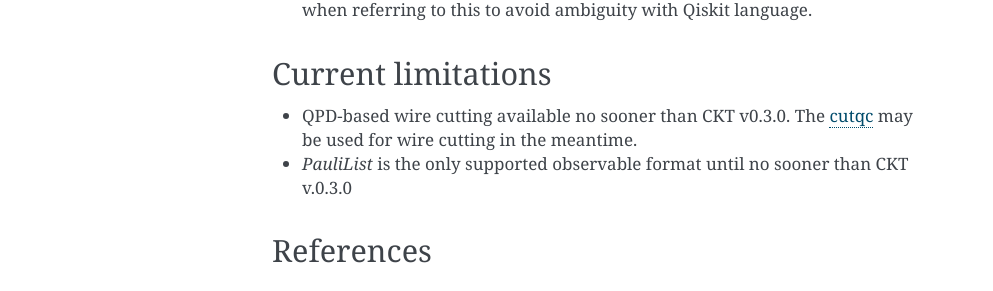
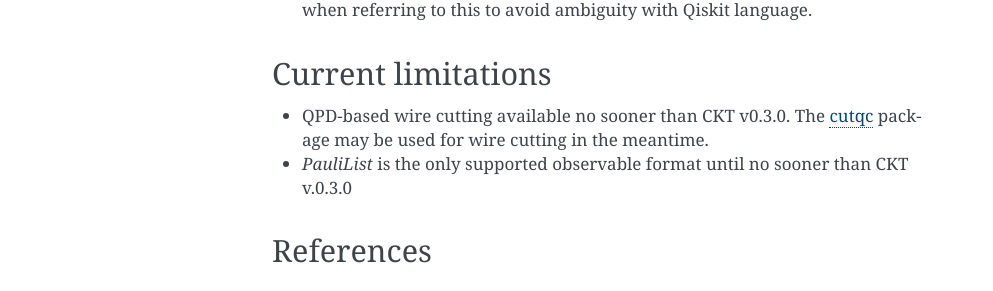
Before and after one commit to Qiskit/qiskit-addon-cutting, a Sphinx documentation site: the page built from docs/circuit_cutting/explanation/index.rst, in a window 1280 px wide. Shown: the part 1318-1609 px from the top of the page, without its empty margins (148-1141 px from the left). Built offline with Sphinx 7.4.7, drawn with Linux system fonts in a browser that asks for light colours.

Commit message:
Update index.rst

```diff
--- a/docs/circuit_cutting/explanation/index.rst
+++ b/docs/circuit_cutting/explanation/index.rst
@@ -22,7 +22,7 @@ Key terms
 
 Current limitations
 -------------------
-* QPD-based wire cutting available no sooner than CKT v0.3.0. The `cutqc <https://qiskit-extensions.github.io/circuit-knitting-toolbox/circuit_cutting/cutqc/index.htmlpackage>`_ may be used for wire cutting in the meantime.
+* QPD-based wire cutting available no sooner than CKT v0.3.0. The `cutqc <https://qiskit-extensions.github.io/circuit-knitting-toolbox/circuit_cutting/cutqc/index.htmlpackage>`_ package may be used for wire cutting in the meantime.
 * `PauliList` is the only supported observable format until no sooner than CKT v.0.3.0
 
 References
```
